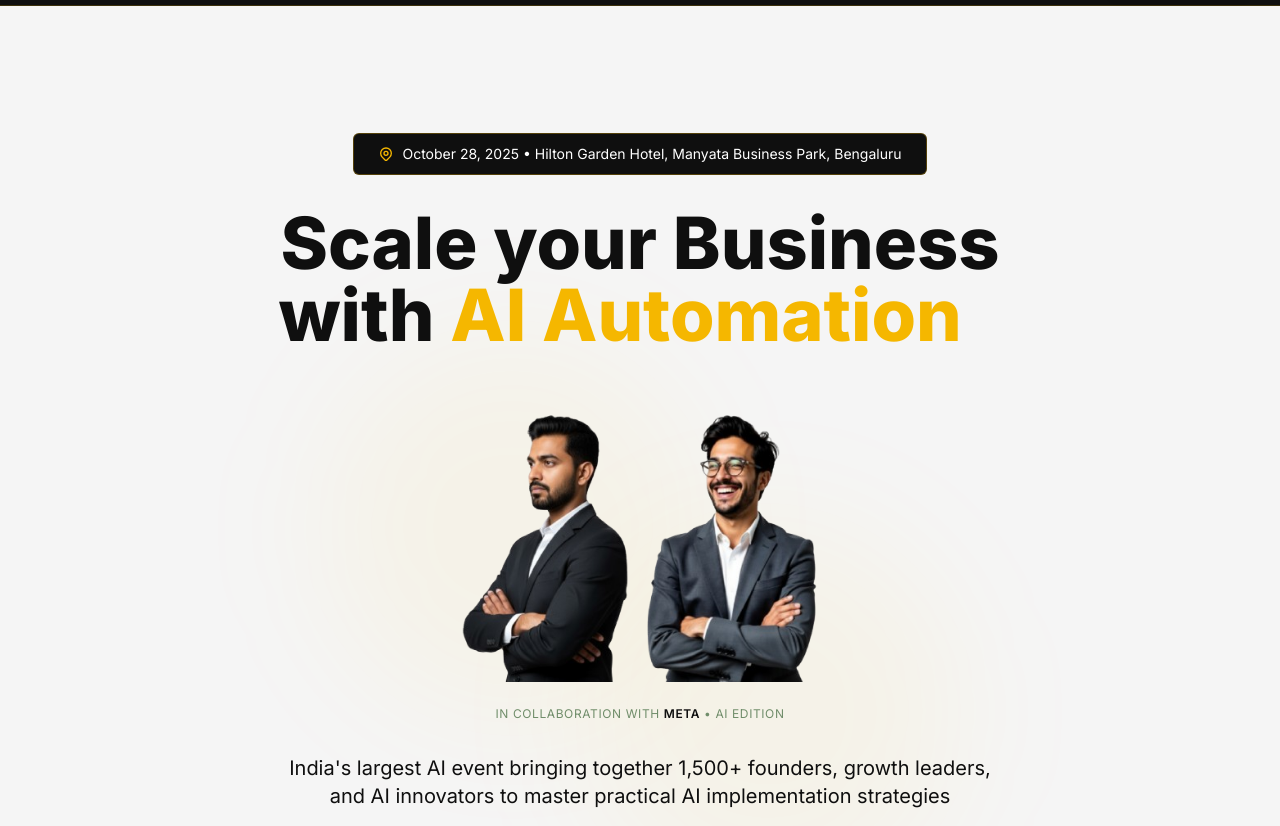
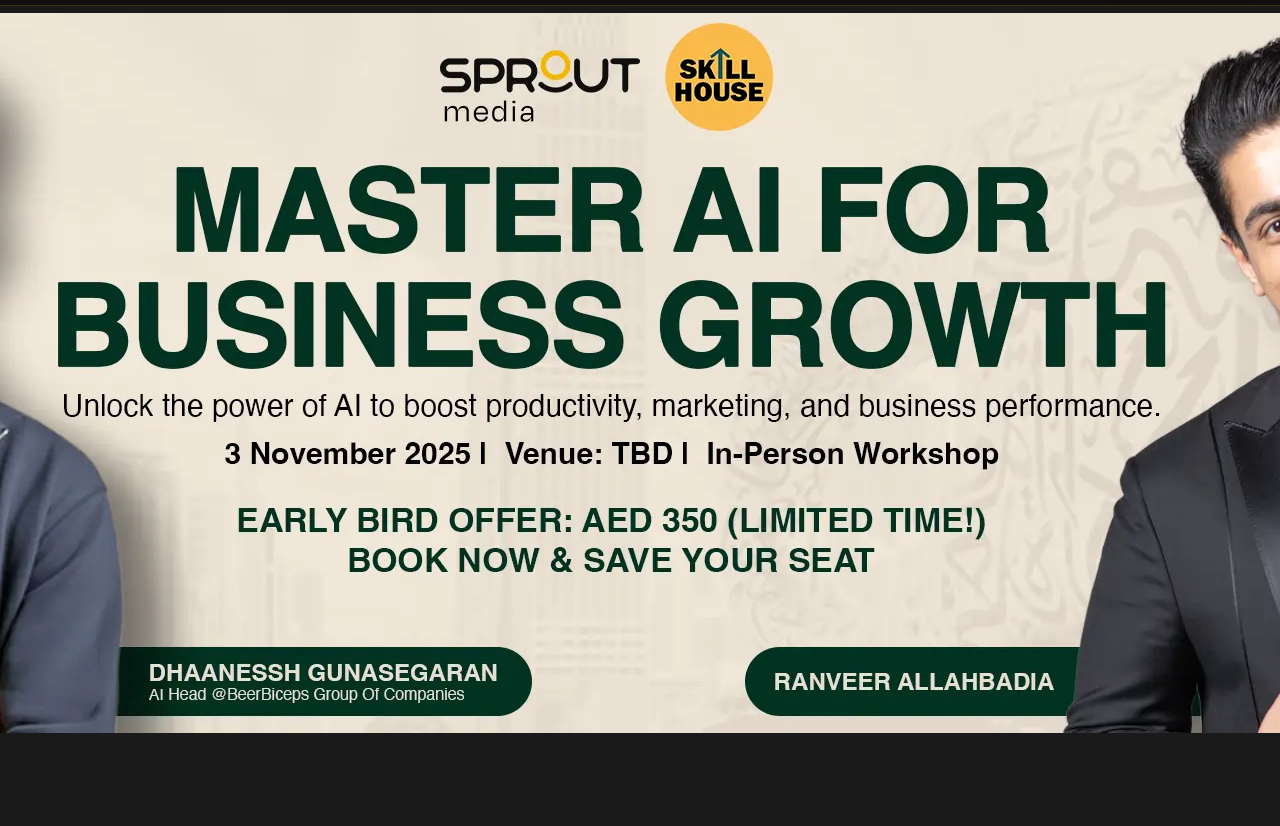
Before and after one commit to kushk4856/workshop-lp, a website: page index.html in a window 1280 px wide. Shown: the part 75-901 px from the top of the page. Drawn offline with Linux system fonts and the light colour scheme; a web font is replaced by a local one.

Commit message:
new hero section trial

```diff
--- a/css/style.css
+++ b/css/style.css
@@ -689,7 +689,7 @@
 .time-label {
   font-size: 0.75rem;
   font-weight: 500;
-  /* color: #c6c8c8; */
+  color: #c6c8c8;
   text-transform: uppercase;
   letter-spacing: 0.05em;
 }
@@ -1169,7 +1169,7 @@
   background: rgba(15, 15, 15, 0.98);
   backdrop-filter: blur(10px);
   border-top: 1px solid rgba(245, 183, 0, 0.2);
-  z-index: 100;
+  z-index: 10;
   display: none;
   animation: slideUp 0.3s ease-out;
   box-shadow: 0 -4px 20px rgba(0, 0, 0, 0.5);
--- a/index.html
+++ b/index.html
@@ -220,95 +220,19 @@
     </nav>
 
     <!-- Hero Section -->
+
+    <!-- new hero section  -->
     <section
-      class="relative min-h-screen flex items-center justify-center px-4 sm:px-6 lg:px-8 py-20 mt-16 lg:mt-32"
+      class="relative bg-brand-dark flex flex-col items-center justify-center px-0 sm:px-0 lg:px-0 mt-6 lg:mt-20 lg:pt-2"
     >
-      <!-- Background Effects -->
-      <div class="absolute inset-0 overflow-hidden">
-        <div
-          class="absolute top-1/4 left-1/4 w-96 h-96 bg-primary-yellow/5 rounded-full blur-3xl"
-        ></div>
-        <div
-          class="absolute bottom-1/4 right-1/4 w-96 h-96 bg-primary-yellow/5 rounded-full blur-3xl"
-        ></div>
-      </div>
-
-      <div class="relative z-10 max-w-5xl mx-auto text-center">
-        <!-- Event Info Badge -->
-        <div
-          class="inline-flex items-center space-x-2 bg-brand-black border border-primary-yellow/30 rounded-md px-4 sm:px-6 py-2 sm:py-2.5 mb-8 flex-wrap justify-center"
-        >
-          <svg
-            class="w-4 h-4 text-primary-yellow flex-shrink-0"
-            fill="none"
-            stroke="currentColor"
-            viewBox="0 0 24 24"
-          >
-            <path
-              stroke-linecap="round"
-              stroke-linejoin="round"
-              stroke-width="2"
-              d="M17.657 16.657L13.414 20.9a1.998 1.998 0 01-2.827 0l-4.244-4.243a8 8 0 1111.314 0z"
-            />
-            <path
-              stroke-linecap="round"
-              stroke-linejoin="round"
-              stroke-width="2"
-              d="M15 11a3 3 0 11-6 0 3 3 0 016 0z"
-            />
-          </svg>
-          <span class="text-xs sm:text-sm text-white text-center ml-2 font-body"
-            >October 28, 2025 • Hilton Garden Hotel, Manyata Business Park,
-            Bengaluru</span
-          >
-        </div>
-
-        <!-- Main Heading with Typing Effect -->
-        <h1
-          class="text-4xl sm:text-5xl md:text-6xl lg:text-7xl font-heading font-extrabold mb-6 leading-tight"
-        >
-          <span class="text-brand-black">Scale your Business</span><br />
-          <span class="text-brand-black">with </span>
-          <span id="typing-text" class="text-primary-yellow">AI</span>
-          <span id="cursor" class="text-primary-yellow">|</span>
-        </h1>
-
-        <!-- Event Logo -->
-        <div
-          class="flex flex-wrap items-center justify-center gap-2 sm:gap-3 mb-6"
-        >
-          <img
-            alt="EVOLVE AI Edition"
-            fetchpriority="high"
-            width="384"
-            height="96"
-            decoding="async"
-            data-nimg="1"
-            class="w-80 sm:w-96 object-contain"
-            style="color: transparent"
-            src="images/speaker.png"
-          />
-        </div>
-
-        <div
-          class="text-xs text-grey-dark uppercase tracking-wider mb-8 font-body"
-        >
-          In Collaboration with
-          <span class="font-semibold text-brand-black">Meta</span> • AI Edition
-        </div>
-
-        <!-- Description -->
-        <p
-          class="text-base sm:text-lg md:text-xl font-body text-brand-black mb-10 max-w-3xl mx-auto leading-relaxed px-4"
-        >
-          India's largest AI event bringing together 1,500+ founders, growth
-          leaders, and AI innovators to master practical AI implementation
-          strategies
-        </p>
-
+      <div
+        class="h-[50vh] sm:h-[90vh] w-full bg-contain sm:bg-cover bg-no-repeat bg-center bg-[url('/images/banner-img-mobile.webp')] md:bg-[url('/images/banner-img.webp')]"
+      ></div>
+
+      <div class="relative z-10 max-w-5xl pt-0 sm:pt-24 mx-auto text-center">
         <!-- Countdown Timer -->
         <div class="countdown-wrapper">
-          <div class="countdown-label font-body text-brand-black">
+          <div class="countdown-label font-body text-white">
             Registration Closing in:
           </div>
           <div class="countdown-container">
@@ -389,12 +313,6 @@
             </svg>
           </a>
         </div>
-
-        <!-- Seats Left Indicator -->
-        <!-- <p class="mt-4 text-sm text-grey-dark font-body">
-          <span class="text-primary-yellow font-semibold">3/1500</span> seats
-          left
-        </p> -->
       </div>
     </section>
 
```
Also changed, not shown: dist/output.css, images/banner-img-mobile.webp (added), images/banner-img.webp (added).
